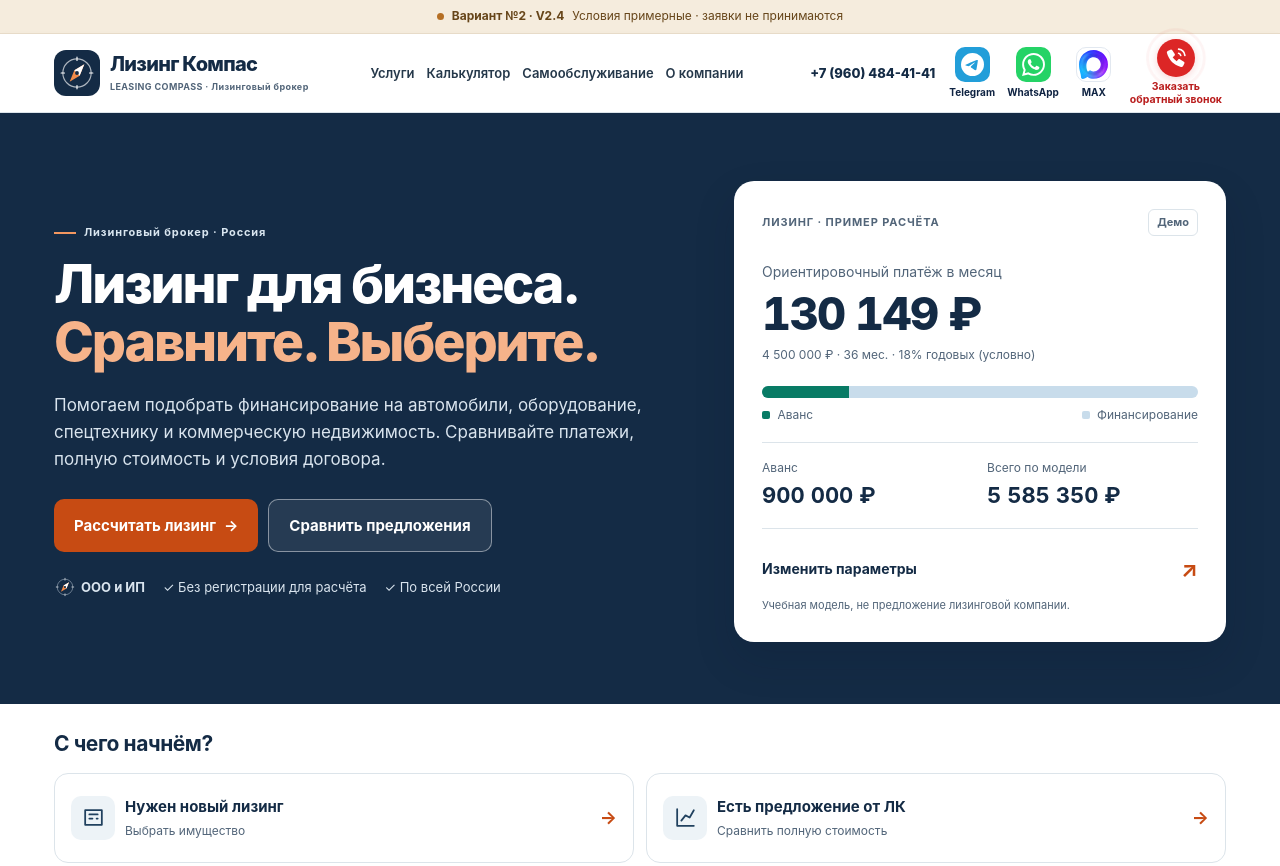
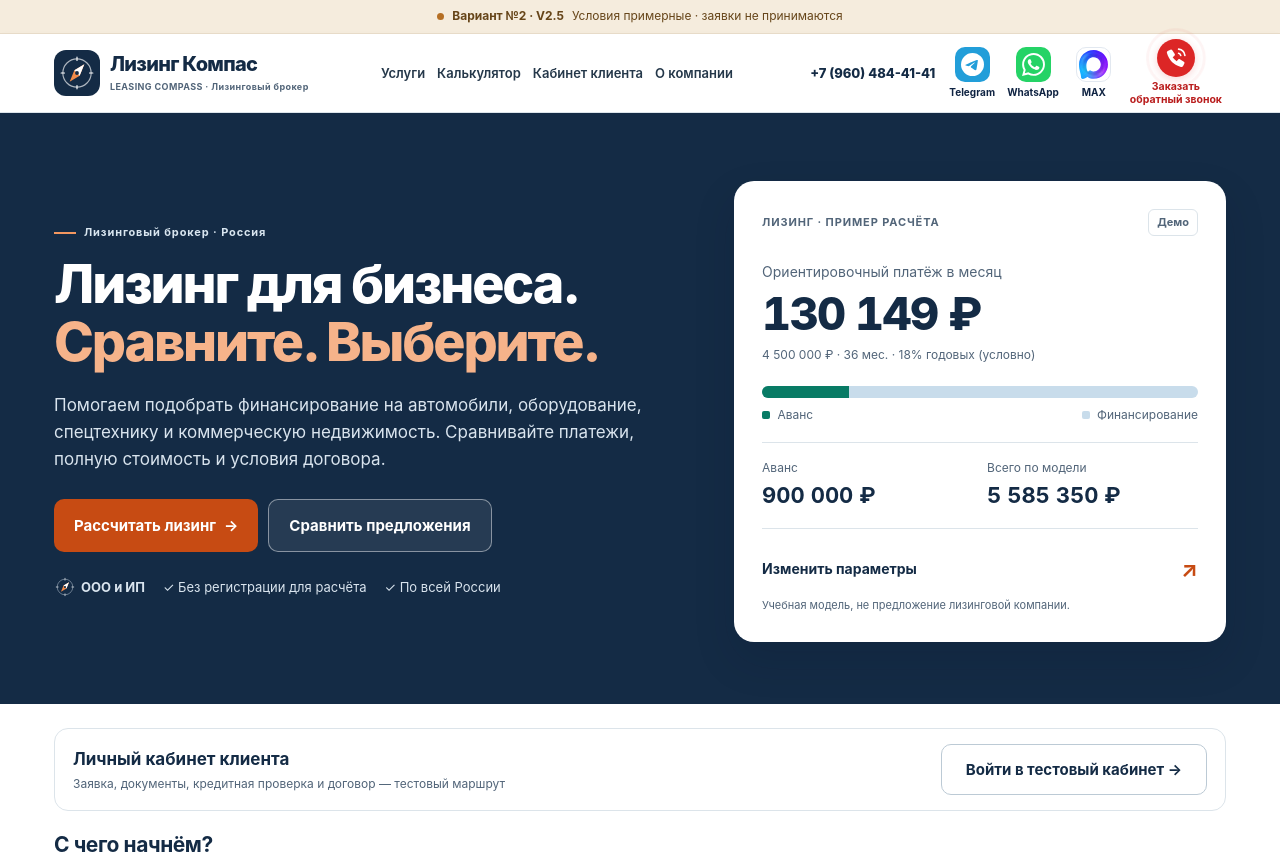
Before and after one commit to talysrus90-cmd/lizingkompas-lab, a plain HTML site: page index.html in a window 1280 px wide. Shown: the top 866 px of the page. Drawn offline with Linux system fonts and the light colour scheme.

Commit message:
Lab 2.5: connect cabinet to home and navigation

```diff
--- a/index.html
+++ b/index.html
@@ -517,11 +517,12 @@ html{scroll-padding-bottom:100px}
 @media(min-width:761px){.quick-paths{grid-template-columns:repeat(2,minmax(0,1fr))}}
 @media(min-width:1121px){nav.desktop-nav{gap:12px;font-size:13px}nav.desktop-nav a{white-space:nowrap}.nav-wrap{gap:9px}}
 @media(min-width:1121px) and (max-width:1350px){nav.desktop-nav a[href="#b2b"]{display:none}}
+.cabinet-banner{display:flex;justify-content:space-between;align-items:center;gap:12px;background:#fff;border:1px solid var(--border);border-radius:14px;padding:15px 18px;margin-bottom:18px}.cabinet-banner strong{display:block;font-size:17px;color:var(--navy)}.cabinet-banner small{display:block;font-size:12px;color:var(--muted);margin-top:3px}.cabinet-banner .btn{flex-shrink:0}@media(max-width:760px){.cabinet-banner{display:grid;gap:8px;padding:12px;margin-bottom:15px}.cabinet-banner .btn{width:100%;min-height:44px}.cabinet-banner small{font-size:12px}}
 </style>
-<meta name="preview-version" content="lab-v2.4"></head>
+<meta name="preview-version" content="lab-v2.5"></head>
 <body>
 <a class="skip-link" href="#main">Перейти к содержанию</a>
-<div class="preview-notice"><div class="container"><span class="preview-dot"></span><strong>Вариант №2 · V2.4</strong><span>Условия примерные · заявки не принимаются</span></div></div>
+<div class="preview-notice"><div class="container"><span class="preview-dot"></span><strong>Вариант №2 · V2.5</strong><span>Условия примерные · заявки не принимаются</span></div></div>
 
 <div id="toast" class="toast">Заявка отправлена!</div>
 
@@ -538,7 +539,7 @@ html{scroll-padding-bottom:100px}
     <nav class="desktop-nav" aria-label="Основное меню">
       <a href="#services">Услуги</a>
       <a href="#calc-section">Калькулятор</a>
-      <a href="./self-service.html">Самообслуживание</a>
+      <a href="./cabinet.html">Кабинет клиента</a>
       <a href="#about">О компании</a>
       <a href="#b2b">Партнёрам</a>
     </nav>
@@ -555,6 +556,7 @@ html{scroll-padding-bottom:100px}
     <a href="#services">Услуги</a>
     <a href="#calc-section">Калькулятор и Квиз</a>
     <a href="./self-service.html">Подготовить заявку</a>
+    <a href="./cabinet.html">Кабинет клиента</a>
     <a href="#cases">Кейсы экономии</a>
     <a href="#b2b">Партнерам (B2B)</a>
     <a href="#blog">База знаний</a>
@@ -591,7 +593,7 @@ html{scroll-padding-bottom:100px}
     </div>
   </div>
 </section>
-<div class="container route-section"><h2 class="route-title">С чего начнём?</h2><div class="quick-paths" aria-label="Выбор задачи">
+<div class="container route-section"><div class="cabinet-banner"><div><strong>Личный кабинет клиента</strong><small>Заявка, документы, кредитная проверка и договор — тестовый маршрут</small></div><a class="btn btn-outline" href="./cabinet.html">Войти в тестовый кабинет →</a></div><h2 class="route-title">С чего начнём?</h2><div class="quick-paths" aria-label="Выбор задачи">
   <a href="#services"><span class="route-icon" aria-hidden="true"><svg viewBox="0 0 24 24" fill="none" stroke="currentColor" stroke-width="1.7" stroke-linecap="round" stroke-linejoin="round"><path d="M4 5h16v14H4zM8 9h8M8 13h3M15 13h1"/></svg></span><span class="route-copy"><strong>Нужен новый лизинг</strong><small>Выбрать имущество</small></span><b>→</b></a>
   <a href="#offer-compare"><span class="route-icon" aria-hidden="true"><svg viewBox="0 0 24 24" fill="none" stroke="currentColor" stroke-width="1.7" stroke-linecap="round" stroke-linejoin="round"><path d="M4 20V4M4 20h16M8 15l4-5 4 2 4-7"/></svg></span><span class="route-copy"><strong>Есть предложение от ЛК</strong><small>Сравнить полную стоимость</small></span><b>→</b></a>
   <a href="./self-service.html"><span class="route-icon"><svg viewBox="0 0 24 24" fill="none" stroke="currentColor" stroke-width="1.7" stroke-linecap="round" stroke-linejoin="round"><rect x="5" y="4" width="14" height="17" rx="2"/><path d="M9 9l2 2 4-4M9 15h6M9 18h4"/></svg></span><span class="route-copy"><strong>Подготовить заявку</strong><small>Бюджет, документы, кредитная история</small></span><b>→</b></a>
```
